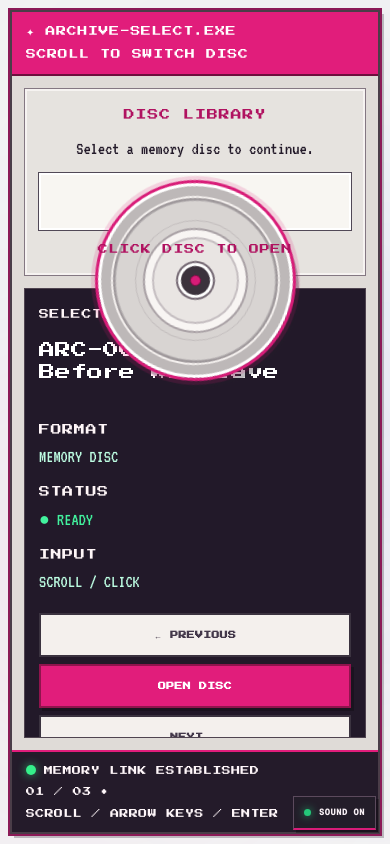
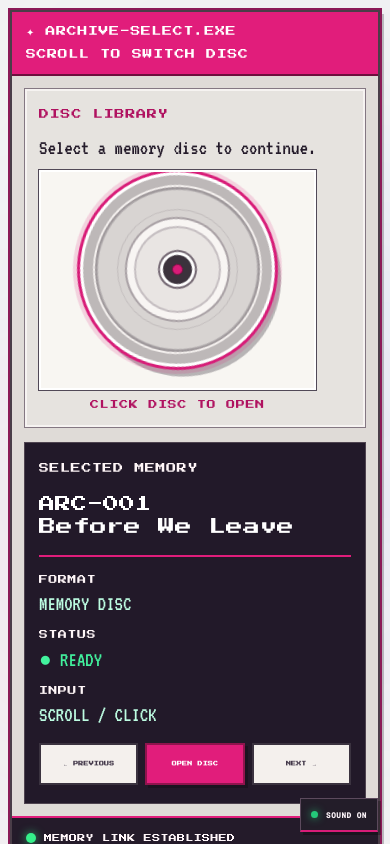
Before and after one commit to sirg-ux/before-we-leave, a Next.js app: page / in a window 390 px wide. Built offline with nearby package versions, Linux system fonts and the light colour scheme.

Commit message:
Batch 1.4

```diff
--- a/styles/98-core.css
+++ b/styles/98-core.css
@@ -2275,3 +2275,218 @@ textarea {
     font-size: 8px;
   }
 }
+/* ==========================================================
+   ARCHIVE MOBILE — LAYOUT FIX
+========================================================== */
+
+@media (max-width: 768px) {
+  .archive-screen {
+    height: auto;
+    min-height: 100dvh;
+
+    padding: 10px;
+
+    overflow-x: hidden;
+    overflow-y: auto;
+  }
+
+  .archive-shell {
+    height: auto;
+    min-height: calc(100dvh - 20px);
+
+    grid-template-rows: auto auto auto;
+
+    overflow: visible;
+  }
+
+  .archive-main {
+    display: grid;
+    grid-template-columns: 1fr;
+
+    min-height: 0;
+
+    padding: 12px;
+    gap: 14px;
+
+    overflow: visible;
+  }
+
+  .archive-display-panel {
+    min-height: 0;
+
+    display: grid;
+    grid-template-rows: auto auto 250px auto;
+
+    padding: 18px 14px 16px;
+
+    overflow: hidden;
+  }
+
+  .archive-panel-kicker {
+    font-size: 10px;
+  }
+
+  .archive-panel-title {
+    margin: 14px 0 10px;
+
+    font-size: 24px;
+    line-height: 1.12;
+  }
+
+  .archive-disc-stage {
+    width: 100%;
+    min-height: 0;
+    height: 250px;
+
+    display: grid;
+    place-items: center;
+
+    padding: 0;
+
+    overflow: hidden;
+  }
+
+  .archive-disc-stage .memory-disc-wrap {
+    width: auto;
+    height: auto;
+
+    display: flex;
+
+    transform: none !important;
+  }
+
+  .archive-disc-stage .memory-disc-button {
+    width: min(220px, 58vw);
+
+    transform: none !important;
+  }
+
+  .archive-disc-stage .memory-disc {
+    translate: 0 0 !important;
+  }
+
+  .archive-panel-hint {
+    position: static;
+
+    min-height: auto;
+
+    margin: 8px 0 0;
+    padding: 0;
+
+    background: transparent;
+
+    font-size: 9px;
+  }
+
+  .archive-info-panel {
+    min-height: auto;
+
+    display: flex;
+
+    padding: 18px 14px;
+
+    overflow: visible;
+  }
+
+  .archive-info-code {
+    margin-top: 16px;
+
+    font-size: 34px;
+  }
+
+  .archive-info-title {
+    font-size: 17px;
+    line-height: 1.35;
+  }
+
+  .archive-info-divider {
+    margin: 16px 0;
+  }
+
+  .archive-info-meta {
+    gap: 14px;
+  }
+
+  .archive-info-row {
+    gap: 7px;
+  }
+
+  .archive-info-row span {
+    font-size: 9px;
+  }
+
+  .archive-info-row strong {
+    font-size: 21px;
+  }
+
+  .archive-info-actions {
+    display: grid !important;
+    grid-template-columns: repeat(3, minmax(0, 1fr)) !important;
+
+    width: 100%;
+
+    margin-top: 18px;
+    padding-top: 0;
+    gap: 6px;
+  }
+
+  .archive-info-actions .archive-action-button {
+    min-height: 42px;
+
+    padding: 5px 2px;
+
+    font-size: 6px;
+    line-height: 1.2;
+    white-space: normal;
+  }
+
+  .archive-bottombar {
+    min-height: auto;
+
+    padding: 14px;
+
+    align-items: flex-start;
+    flex-direction: column;
+
+    font-size: 8px;
+    line-height: 1.5;
+  }
+
+  .archive-bottombar > div {
+    width: 100%;
+
+    flex-wrap: wrap;
+    gap: 8px;
+  }
+
+  .audio-toggle {
+    right: 12px;
+    bottom: 12px;
+
+    z-index: 200;
+
+    font-size: 8px;
+  }
+}
+
+@media (max-width: 420px) {
+  .archive-display-panel {
+    grid-template-rows: auto auto 220px auto;
+  }
+
+  .archive-disc-stage {
+    height: 220px;
+  }
+
+  .archive-disc-stage .memory-disc-button {
+    width: min(195px, 56vw);
+  }
+
+  .archive-panel-title {
+    font-size: 21px;
+  }
+
+  .archive-info-actions .archive-action-button {
+    font-size: 5px;
+  }
+}
```
